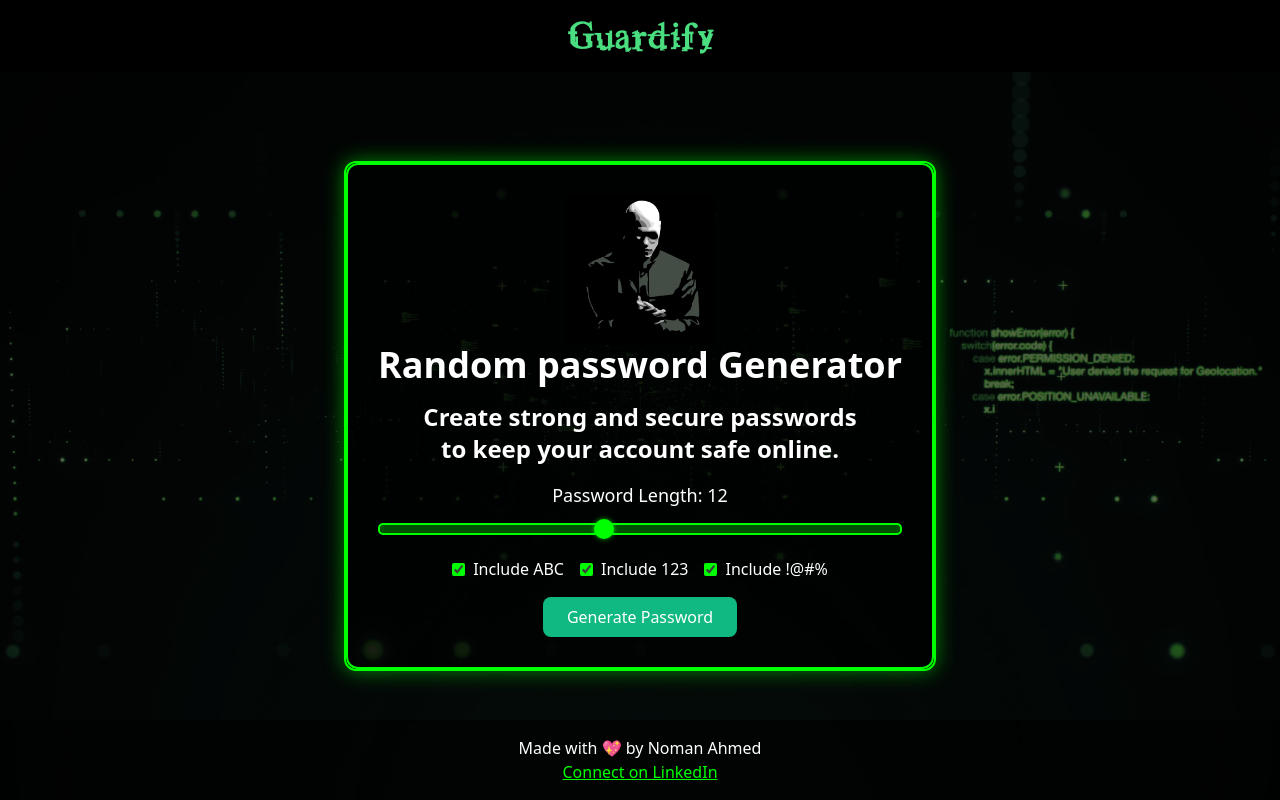
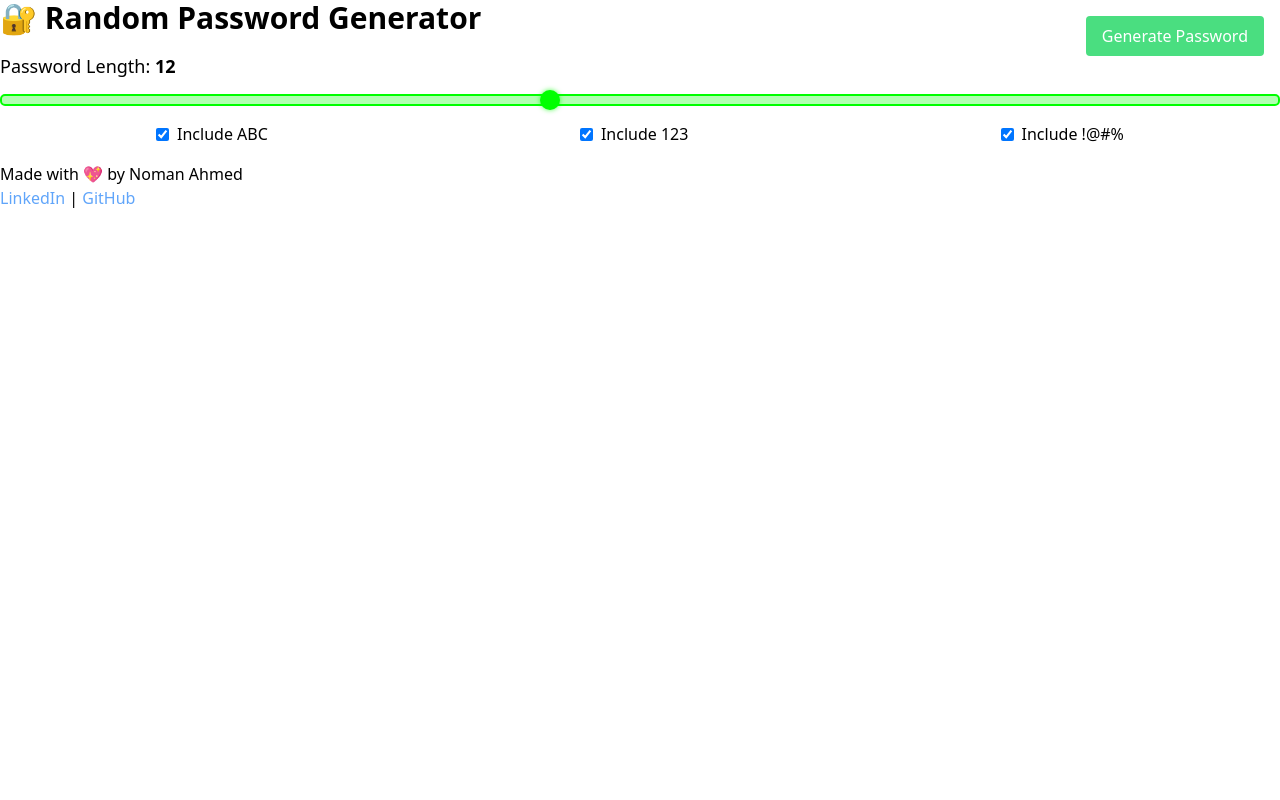
Before and after one commit to nomaanahmeddd/guardify, a Flask app: page / in a window 1280 px wide. Run offline with Flask 3, Linux system fonts and the light colour scheme.

Commit message:
updated HTML File

```diff
--- a/templates/index.html
+++ b/templates/index.html
@@ -3,88 +3,49 @@
 <head>
     <meta charset="UTF-8">
     <meta name="viewport" content="width=device-width, initial-scale=1.0">
-    <title>Guardify- password generator</title>
+    <title>Password Generator</title>
     <link href="https://cdn.jsdelivr.net/npm/tailwindcss@2.2.19/dist/tailwind.min.css" rel="stylesheet">
     <link rel="stylesheet" href="{{ url_for('static', filename='css/main.css') }}">
 </head>
 <body>
-    <!-- Matrix video background -->
-    <img class="image-bg" src="{{ url_for('static', filename='images/matrix.png') }}" alt="Matrix Background">
-
-    <div class="overlay"></div>
-
-    <!-- Navbar -->
-    <nav class="navbar">
-        <h1 class="text-4xl font-bold">Guardify</h1>
-    </nav>
-
-    <!-- Content Section -->
-    <div class="flex items-center justify-center h-screen content">
-        <div class="box text-center">
-            <!-- Security Image -->
-            <img src="{{ url_for('static', filename='images/security.png') }}" alt="Security Icon">
-
-            <!-- Form Section -->
-            <div>
-                <h6 class="text-4xl font-bold mb-4">Random password Generator
-                </h6>
-                <h6 class="text-2xl font-bold mb-4">Create strong and secure passwords <br> to keep your account safe online.
-                </h6>
-
-                <!-- Slider for Password Length -->
-                <div class="mb-4">
-                    <label for="length-slider" class="block mb-2 text-lg">Password Length: <span id="length-display">12</span></label>
-                    <input type="range" id="length-slider" min="6" max="20" value="12" class="slider">
-                </div>
-
-                <!-- Checkboxes for Options -->
-                <div class="include-options mb-4">
-                    <label>
-                        <input type="checkbox" id="include-abc" checked>
+    <div class="container">
+        <h1 class="text-3xl font-bold mb-4">🔐 Random Password Generator</h1>
+        <label for="length-slider" class="block mb-2 text-lg">Password Length: <span id="length-display" class="font-bold">12</span></label>
+        <input type="range" id="length-slider" min="6" max="20" value="12" class="slider w-full mb-4">
+        <div class="flex justify-around mb-4 text-sm md:text-base">
+            <label class="flex items-center">
+                <input type="checkbox" id="include-abc" class="mr-2" checked>
                 Include ABC
             </label>
-                    <label>
-                        <input type="checkbox" id="include-123" checked>
+            <label class="flex items-center">
+                <input type="checkbox" id="include-123" class="mr-2" checked>
                 Include 123
             </label>
-                    <label>
-                        <input type="checkbox" id="include-special" checked>
+            <label class="flex items-center">
+                <input type="checkbox" id="include-special" class="mr-2" checked>
                 Include !@#%
             </label>
         </div>
-
-                <!-- Generate Button -->
-                <button id="generate-btn" class="bg-green-500 px-6 py-2 rounded-lg hover:bg-green-600 transition">
-                    Generate Password
-                </button>
-
-                <!-- Display Password -->
-                <div id="password-box" class="password-box hidden">
-                    <p id="password-display" class="text-xl"></p>
-                    <button id="copy-btn" class="copy-btn">Copy</button>
-                </div>
-            </div>
+        <button id="generate-btn" class="copy-btn">Generate Password</button>
+        <div id="password-box" class="password-box mt-4 hidden">
+            <p id="password-display" class="text-xl font-mono mb-2"></p>
+            <button id="copy-btn" class="copy-btn">Copy to Clipboard</button>
         </div>
     </div>
 
-    <!-- Footer -->
-    <footer class="footer">
-        <p>Made with 💖 by Noman Ahmed</p>
-        <p>
-            <a href="https://www.linkedin.com/in/khajanomanahmed" target="_blank">Connect on LinkedIn</a>
-        </p>
-    </footer>
-
     <script>
-        // Display the selected password length from the slider
         const lengthSlider = document.getElementById('length-slider');
         const lengthDisplay = document.getElementById('length-display');
-        lengthSlider.addEventListener('input', function() {
+        const generateBtn = document.getElementById('generate-btn');
+        const passwordBox = document.getElementById('password-box');
+        const passwordDisplay = document.getElementById('password-display');
+        const copyBtn = document.getElementById('copy-btn');
+
+        lengthSlider.addEventListener('input', () => {
             lengthDisplay.textContent = lengthSlider.value;
         });
 
-        // Generate password on button click
-        document.getElementById('generate-btn').addEventListener('click', function() {
+        generateBtn.addEventListener('click', () => {
             const length = lengthSlider.value;
             const includeABC = document.getElementById('include-abc').checked;
             const include123 = document.getElementById('include-123').checked;
@@ -93,22 +54,21 @@
             fetch(`/generate-password?length=${length}&abc=${includeABC}&123=${include123}&special=${includeSpecial}`)
                 .then(response => response.json())
                 .then(data => {
-                    const passwordBox = document.getElementById('password-box');
-                    const passwordDisplay = document.getElementById('password-display');
-                    const copyBtn = document.getElementById('copy-btn');
-
                     passwordDisplay.textContent = data.password;
                     passwordBox.classList.remove('hidden');
+                })
+                .catch(error => console.error('Error generating password:', error));
+        });
 
-                    // Copy to clipboard functionality
-                    copyBtn.addEventListener('click', function() {
-                        navigator.clipboard.writeText(data.password).then(() => {
+        copyBtn.addEventListener('click', () => {
+            navigator.clipboard.writeText(passwordDisplay.textContent).then(() => {
                 alert('Password copied to clipboard!');
             });
         });
-                })
-                .catch(error => console.error('Error generating password:', error));
-        });
     </script>
+    <footer>
+        <p>Made with 💖 by Noman Ahmed</p>
+        <p><a href="https://www.linkedin.com/in/khajanomanahmed" target="_blank" class="text-blue-400">LinkedIn</a> | <a href="https://github.com/nomanahmed" target="_blank" class="text-blue-400">GitHub</a></p>
+    </footer>
 </body>
 </html>
```
Lines whose indentation alone changed are shown as unchanged.
